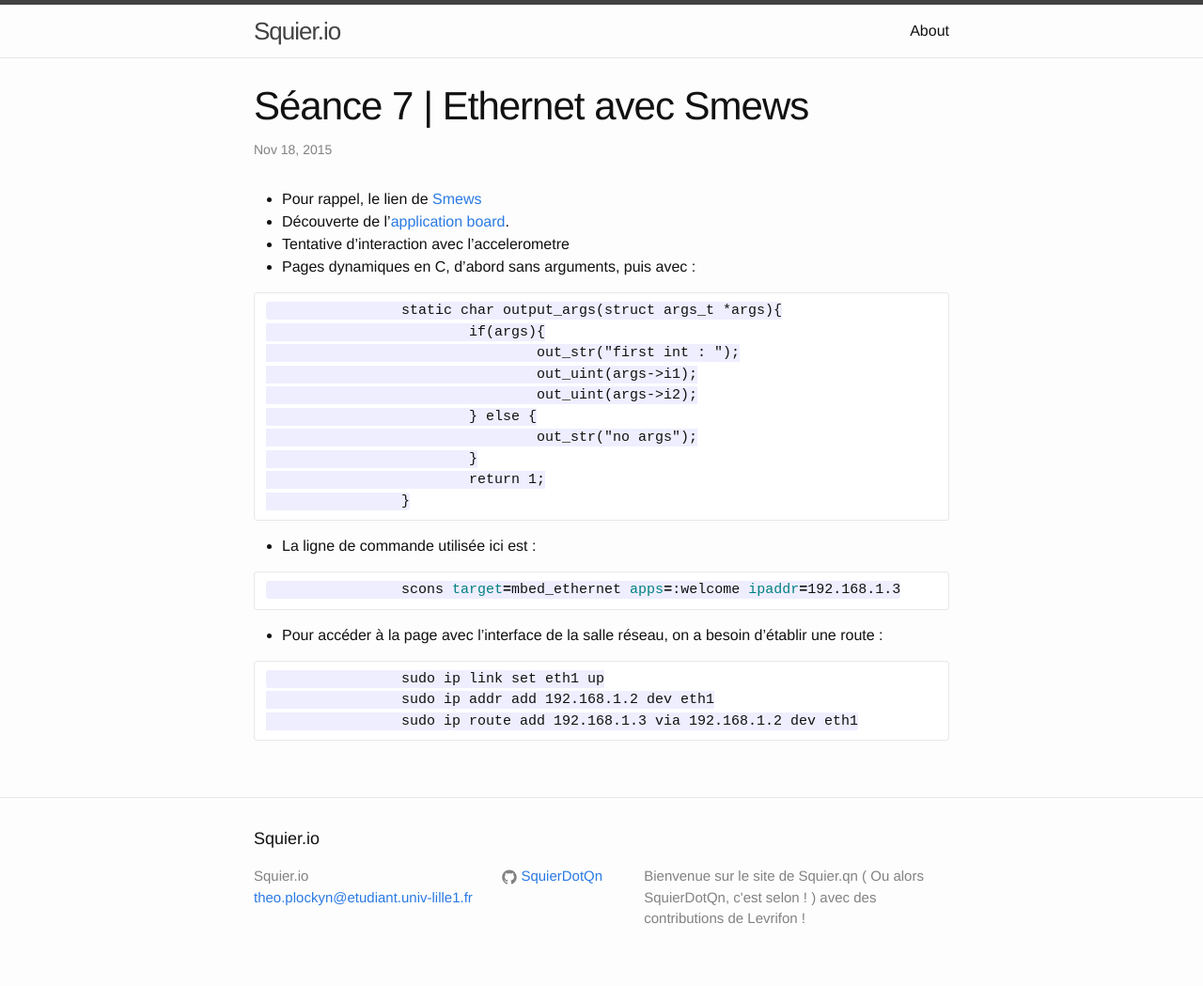
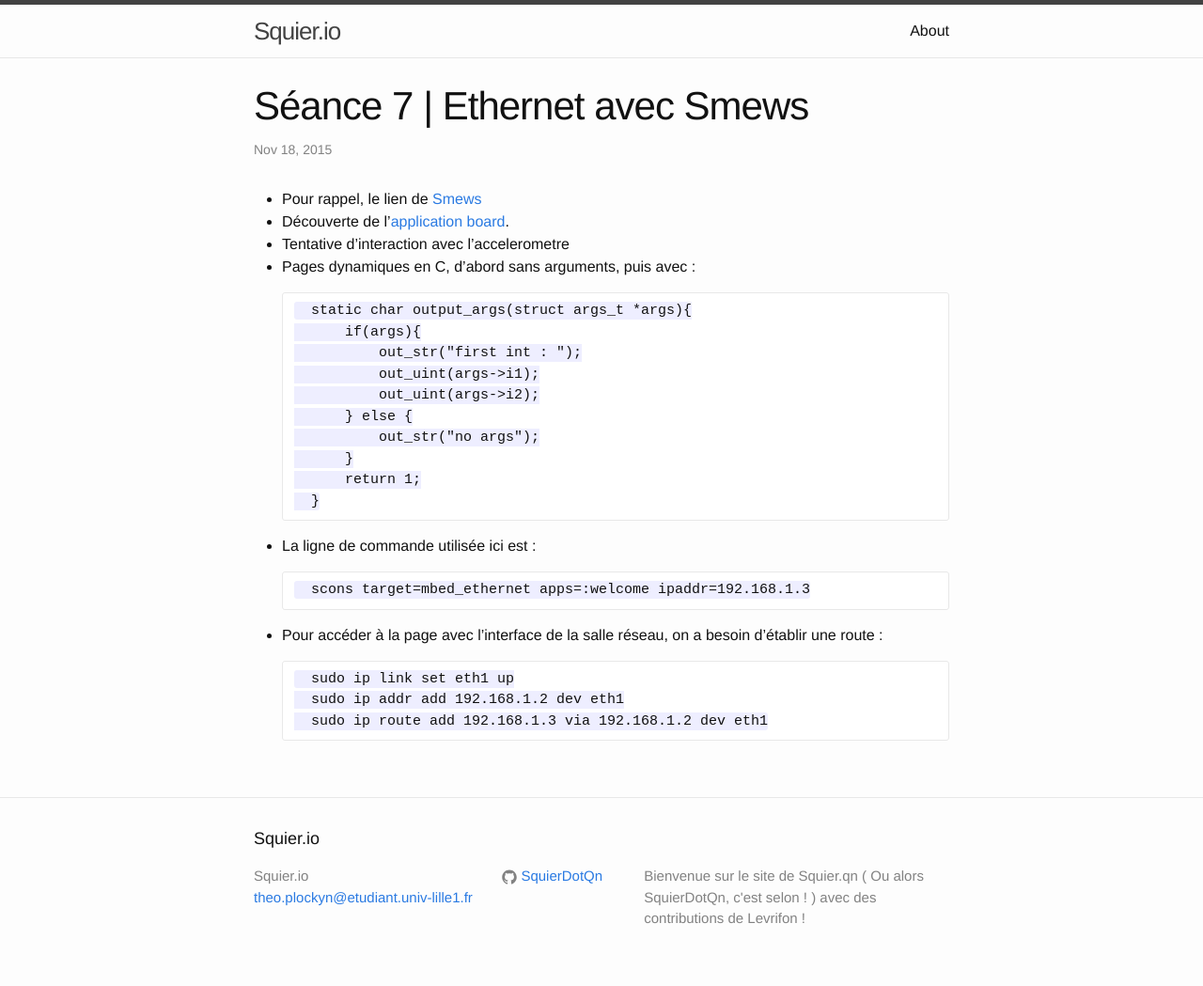
Before and after one commit to SquierDotQn/SquierDotQn.github.io, a Jekyll site: the page built from _posts/2015-11-18-seance-7.markdown, in a window 1280 px wide. Shown: the whole page at 94% size. Built offline with Jekyll 4.4.1, drawn with Linux system fonts in a browser that asks for light colours.

Commit message:
tata rere

````diff
--- a/_posts/2015-11-18-seance-7.markdown
+++ b/_posts/2015-11-18-seance-7.markdown
@@ -9,7 +9,7 @@ categories: pje seance smews
 * Tentative d'interaction avec l'accelerometre
 * Pages dynamiques en C, d'abord sans arguments, puis avec :
 
-```
+
 		static char output_args(struct args_t *args){
 			if(args){
 				out_str("first int : ");
@@ -20,21 +20,21 @@ categories: pje seance smews
 			}
 			return 1;
 		}
-```
+
 
 * La ligne de commande utilisée ici est :
 
-```bash
+
 		scons target=mbed_ethernet apps=:welcome ipaddr=192.168.1.3
-```
+
 
 * Pour accéder à la page avec l'interface de la salle réseau, on a besoin d'établir une route :
 
-```
+
 		sudo ip link set eth1 up
 		sudo ip addr add 192.168.1.2 dev eth1
 		sudo ip route add 192.168.1.3 via 192.168.1.2 dev eth1
-```
+
 
 [board]: 	https://developer.mbed.org/cookbook/mbed-application-board
 [smews-gh]: 	https://github.com/2xs/smews
````
